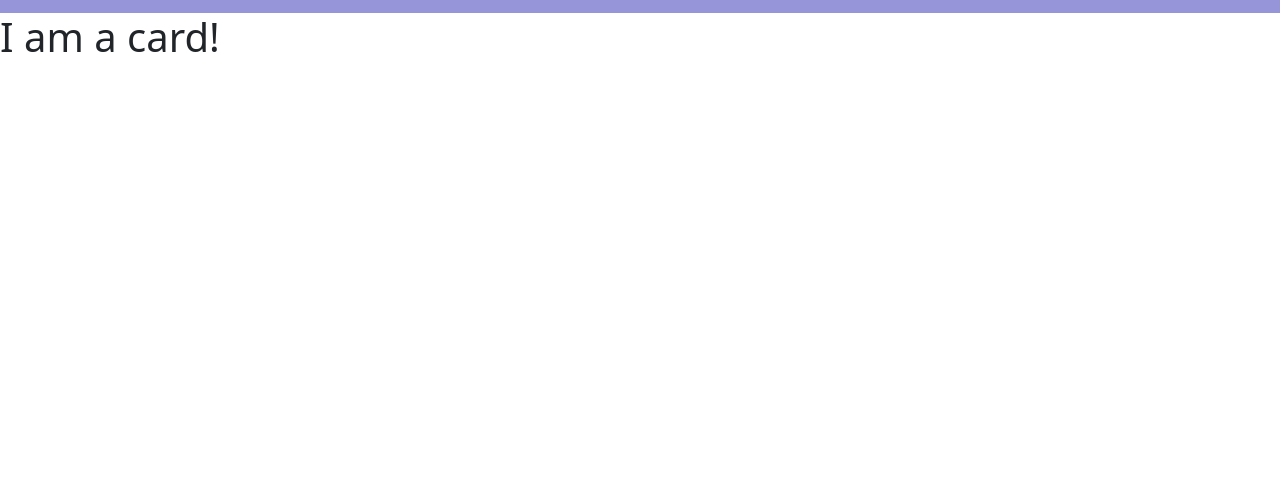
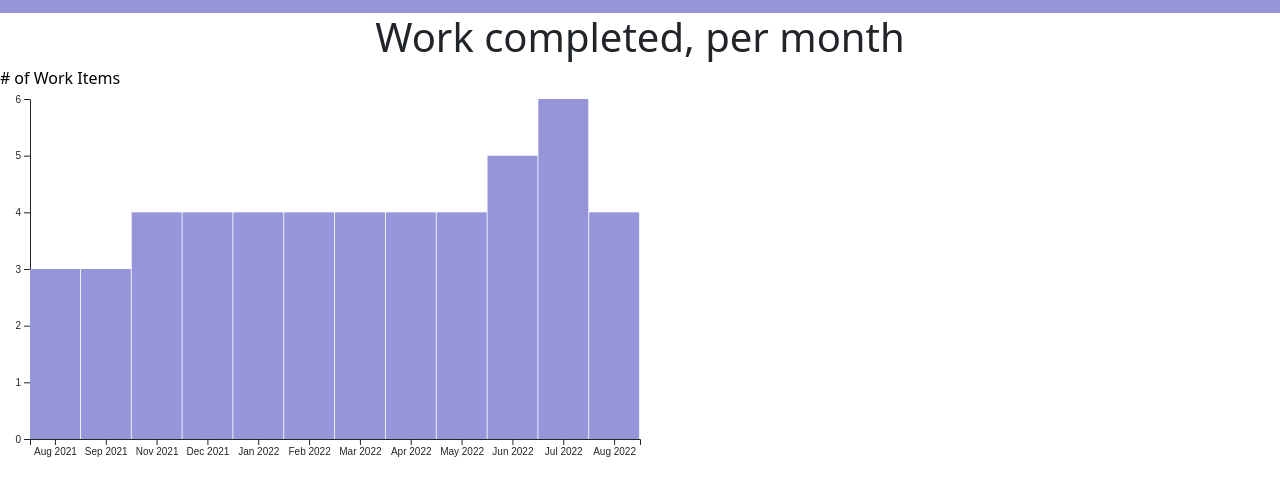
Before and after one commit to Jloon02/Gratitud.io, a plain HTML site: page html/card.html in a window 1280 px wide. Shown: the part 59-554 px from the top of the page. Drawn offline with nearby package versions, Linux system fonts and the light colour scheme.

Commit message:
Basic Barchart

```diff
--- a/html/card.html
+++ b/html/card.html
@@ -11,13 +11,15 @@
     integrity="sha256-/xUj+3OJU5yExlq6GSYGSHk7tPXikynS7ogEvDej/m4=" crossorigin="anonymous"></script>
   <script src="https://d3js.org/d3.v7.min.js"></script>
   <script src="../js/commonComponents.js" type="text/javascript"></script>
-  <script src="../js/card.js" type="text/javascript"></script>
+  <script src="../js/cardCharts/barchart.js" type = "text/javascript"></script>
+  <script src="../js/card.js" type="module"></script>
 </head>
 
 <body>
   <div id="header-component"></div>
-  <h1>I am a card!</h1>
-  <div id="vis"></div>
+  <div id="barchart">
+    <h1><center>Work completed, per month</center></h1>
+  </div>
 
 </body>
 
--- a/js/card.js
+++ b/js/card.js
@@ -1,13 +1,11 @@
 let workData
-dateParser = d3.utcParse("%Y-%m-%d")
+let dateParser = d3.utcParse("%Y-%m-%d")
 d3.csv("../data/RufflesData.csv").then(_workData => {
     workData = _workData
     workData.forEach(d => {
         d.startDate = dateParser(d.startDate)
         d.completionDate = dateParser(d.completionDate)
         d.completionDays = Math.abs(d.completionDate - d.startDate)/(1000 * 3600 * 24)
-        d.completionMonth = d.completionDate.getMonth()
     })
+    let barChart = new Barchart({parentElement: "#barchart"}, workData);
 })
-
-scrollerVis = new Barchart({parentElement: "#barchart"}, workData);
--- /dev/null
+++ b/js/cardCharts/barchart.js
@@ -0,0 +1,102 @@
+class Barchart {
+    constructor(_config, _data) {
+        this.config = {
+            parentElement: _config.parentElement,
+            containerWidth: 700,
+            containerHeight: 400,
+            yAxisWidth: 50,
+            xAxisWidth: 50,
+            margin: { top: 30, right: 10, bottom: 30, left: 30 }
+        }
+        this.data = this.processData(_data)
+        this.initVis()
+    }
+
+    processData(_data) {
+        var formatMonthYear = d3.utcParse("%m-%Y")
+        var processedData = []
+        var groupedData = d3.rollup(_data, v => v.length, d => d.completionDate.getFullYear(), d => d.completionDate.getMonth())
+        groupedData.forEach(function (yearlyData, _currYear) {
+            let currYear = _currYear
+            yearlyData.forEach(function (monthlyData, currMonth) {
+                var monthYear = formatMonthYear(String(currMonth + 1) + "-" + String(currYear))
+                var monthlyDataObject = {
+                    "monthYear": monthYear,
+                    "workItems": monthlyData
+                }
+                processedData.push(monthlyDataObject)
+            }
+            )
+        }
+        )
+        return processedData
+    }
+
+    initVis() {
+        var vis = this
+
+        vis.config.visWidth = vis.config.containerWidth - vis.config.margin.left - vis.config.margin.right
+        vis.config.visHeight = vis.config.containerHeight - vis.config.margin.top - vis.config.margin.bottom
+
+        vis.xScale = d3.scaleBand()
+            .range([0, vis.config.visWidth - vis.config.yAxisWidth])
+            .domain(vis.data.map(function(d){return d.monthYear}))
+        vis.yScale = d3.scaleLinear()
+            .range([0, vis.config.visHeight])
+            .domain([d3.max(vis.data, function(d){return d.workItems}), 0])
+
+        vis.xAxis = d3.axisBottom()
+            .scale(vis.xScale)
+            .tickFormat(d3.timeFormat("%b %Y"))
+
+        vis.yAxis = d3.axisLeft()
+            .scale(vis.yScale)
+            .ticks(8)
+
+        vis.svg = d3.select(vis.config.parentElement).append('svg')
+            .attr("width", vis.config.containerWidth)
+            .attr("height", vis.config.containerHeight)
+
+        vis.chart = vis.svg.append('g')
+            .attr("transform", `translate(${vis.config.margin.left},${vis.config.margin.top})`);
+        vis.xAxisGroup = vis.chart.append("g")
+            .attr("class", "axis x-axis")
+            .attr('transform', `translate(0,${vis.config.visHeight})`)
+            .call(vis.xAxis)
+        vis.yAxisGroup = vis.chart.append("g")
+            .attr("class", "axis y-axis")
+            .call(vis.yAxis)
+
+        vis.svg.append('text')
+            .attr('class', "axis-title")
+            .attr("x", 60)
+            .attr('y', 15)
+            .style("text-anchor", "middle")
+            .style("fill", "black")
+            .text("# of Work Items");
+
+        vis.updateVis()
+    }
+
+    updateVis() {
+        var vis = this
+
+        vis.renderVis()
+    }
+
+    renderVis(){
+        var vis = this
+
+        vis.chart.selectAll(".bar")
+            .data(vis.data)
+            .join("rect")
+                .attr('class', 'bar')
+                .attr("fill", "#9695D9")
+                .attr("x", d => vis.xScale(d.monthYear))
+                .attr("y", d => vis.yScale(d.workItems))
+                .attr("height", d => vis.config.visHeight - vis.yScale(d.workItems))
+                .attr("width", 50)
+
+    }
+
+}
```
